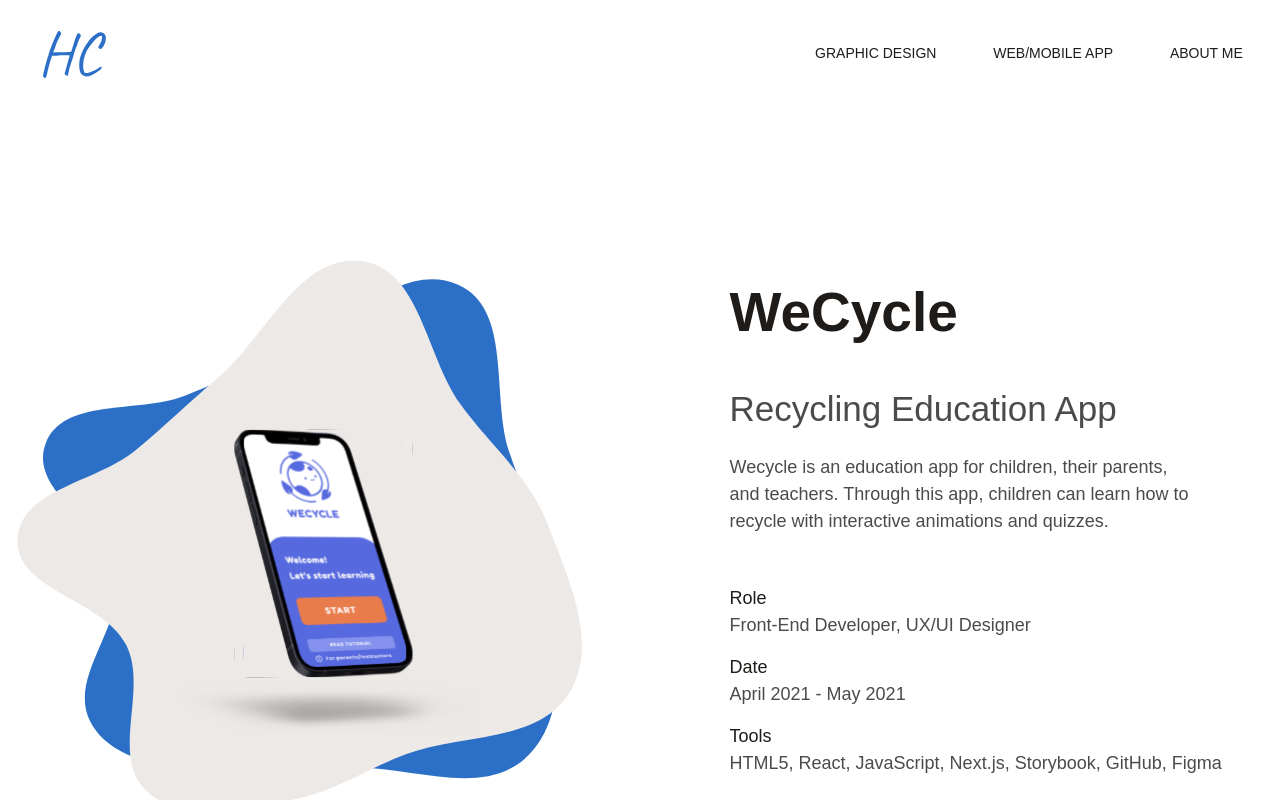
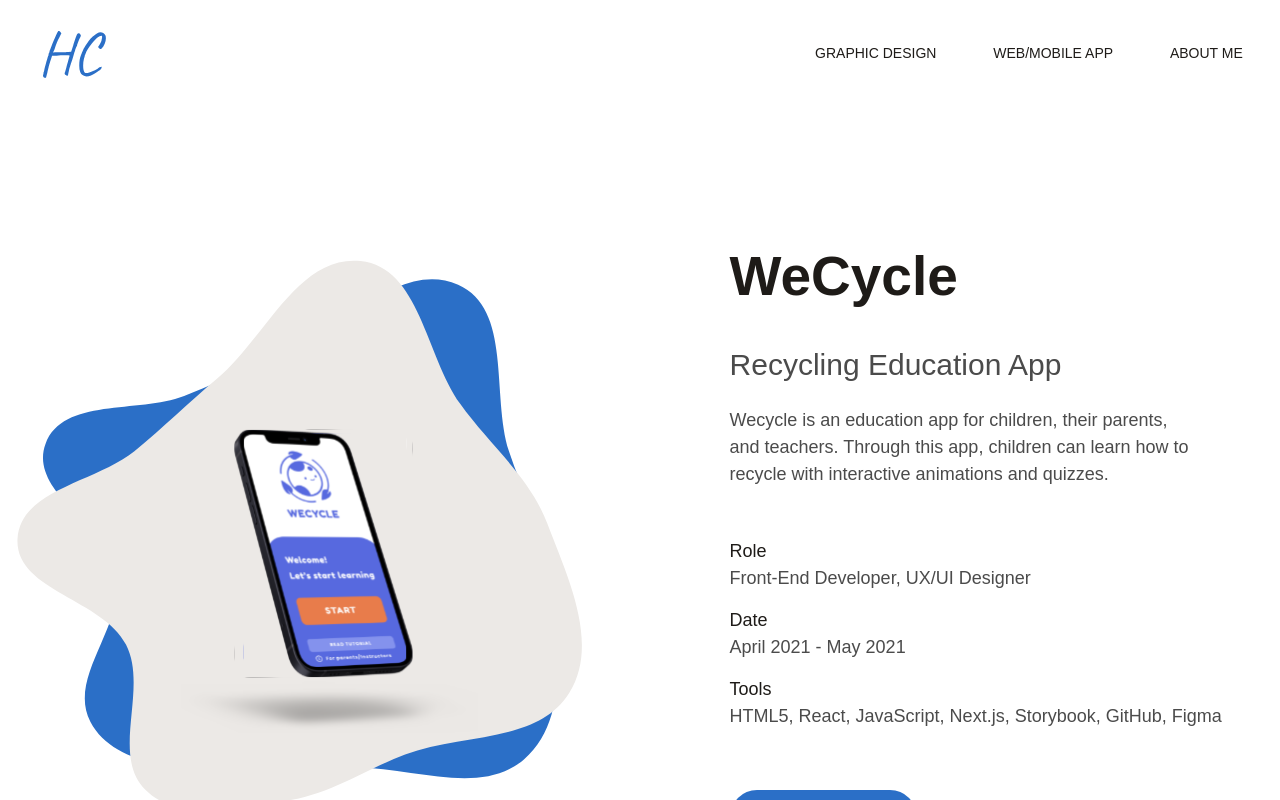
Before and after one commit to Hyerin22/portfolio, a Next.js app: page /Wecycle in a window 1280 px wide. Shown: the top 800 px of the page. Built offline with nearby package versions, Linux system fonts and the light colour scheme.

Commit message:
fix text responsive

```diff
--- a/comps/BodyText/index.js
+++ b/comps/BodyText/index.js
@@ -19,13 +19,13 @@ const Cont = styled.div`
   padding-right: ${props=>props.paddingR};
   line-height: 150%;
 
-  @media screen and (max-width: 480px) {
+  @media (max-width: 576px){
     font-size: 16px;
   }
-  @media (min-width: 481px) and (max-width: 834px){
-    font-size: 18px;
+  @media (min-width: 768px){
+    font-size: 16px;
   }
-  @media screen and (min-width: 835px) {
+  @media (min-width: 992px){
     font-size: 18px;
   }
 `;
--- a/comps/IntroBodyText/index.js
+++ b/comps/IntroBodyText/index.js
@@ -16,13 +16,13 @@ const Text = styled.p`
   padding-right: ${props=>props.paddingR};
   line-height: 150%;
 
-  @media screen and (max-width: 480px) {
+  @media (max-width: 576px){
     font-size: 16px;
   }
-  @media (min-width: 481px) and (max-width: 834px){
+  @media (min-width: 768px){
     font-size: 16px;
   }
-  @media screen and (min-width: 835px) {
+  @media (min-width: 992px){
     font-size: 18px;
   }
 `;
--- a/comps/SubText/index.js
+++ b/comps/SubText/index.js
@@ -16,13 +16,13 @@ const Text = styled.p`
   padding-right: 0px;
   line-height: 150%;
 
-  @media screen and (max-width: 480px) {
+  @media (max-width: 576px){
     font-size: 25px;
   }
-  @media (min-width: 481px) and (max-width: 834px){
+  @media (min-width: 768px){
     font-size: 35px;
   }
-  @media screen and (min-width: 835px) {
+  @media (min-width: 992px){
     font-size: 35px;
   }
 `;
--- a/pages/Wecycle.js
+++ b/pages/Wecycle.js
@@ -67,16 +67,6 @@ const IntroHeader = styled.p`
   margin-left:0;
   padding-left:0;
 
-  @media screen and (max-width: 480px) {
-    font-size: 32px;
-  }
-  @media (min-width: 481px) and (max-width: 834px){
-    font-size: 55px;
-    margin-top: 0;
-  }
-  @media screen and (min-width: 835px) {
-    font-size: 55px;
-  }
 `;
 const IntroSub = styled.p`
   font-family: 'M PLUS 1p', sans-serif;
@@ -86,17 +76,6 @@ const IntroSub = styled.p`
   margin-bottom: 25px;
   margin-left:0;
   padding-left:0;
-
-  @media screen and (max-width: 480px) {
-    font-size: 18px;
-    font-weight: 600;
-  }
-  @media (min-width: 481px) and (max-width: 834px){
-    font-size: 30px;
-  }
-  @media screen and (min-width: 835px) {
-    font-size: 35px;
-  }
 `;
 
 const ContentCont = styled.div``;
@@ -177,8 +156,8 @@ export default function Wecycle() {
         </HeroCont>
 
         <IntroCont className='container'>
-          <IntroHeader>WeCycle</IntroHeader>
-          <IntroSub>Recycling Education App</IntroSub>
+          <IntroHeader className='intro_header'>WeCycle</IntroHeader>
+          <IntroSub className='intro_sub'>Recycling Education App</IntroSub>
           <IntroBodyText
             text = "Wecycle is an education app for children, their parents, and teachers. Through this app, children can learn how to recycle with interactive animations and quizzes."
             marginB = "50px"
--- a/styles/globals.css
+++ b/styles/globals.css
@@ -112,6 +112,14 @@ a {
     display: flex;
     justify-content: center;
   }
+
+  .intro_header {
+    font-size: 32px !important;
+  }
+  .intro_sub {
+    font-size: 18px !important;
+    font-weight: 600;
+  }
 }
 
  /* Media Query for Tablets */
@@ -136,6 +144,15 @@ a {
   .grid {
     grid-template-columns: 1fr 1fr;
   }
+
+  .intro_header {
+    font-size: 35px !important;
+    margin-top: 0;
+  }
+  .intro_sub {
+    font-size: 23px !important;
+  }
+
 }
 
 /* Media Query for Laptops and Desktops */
@@ -161,6 +178,13 @@ a {
   }
   .grid {
     grid-template-columns: 1fr 1fr;
+  }
+
+  .intro_header {
+    font-size: 55px !important;
+  }
+  .intro_sub {
+    font-size: 30px !important;
   }
 }
 @media (min-width: 1200px) {
```
Also changed, not shown: comps/HeroText/index.js (+3 -8 lines), pages/DigitalPainting.js (+3 -24 lines), pages/Mylandlord.js (+2 -23 lines).
